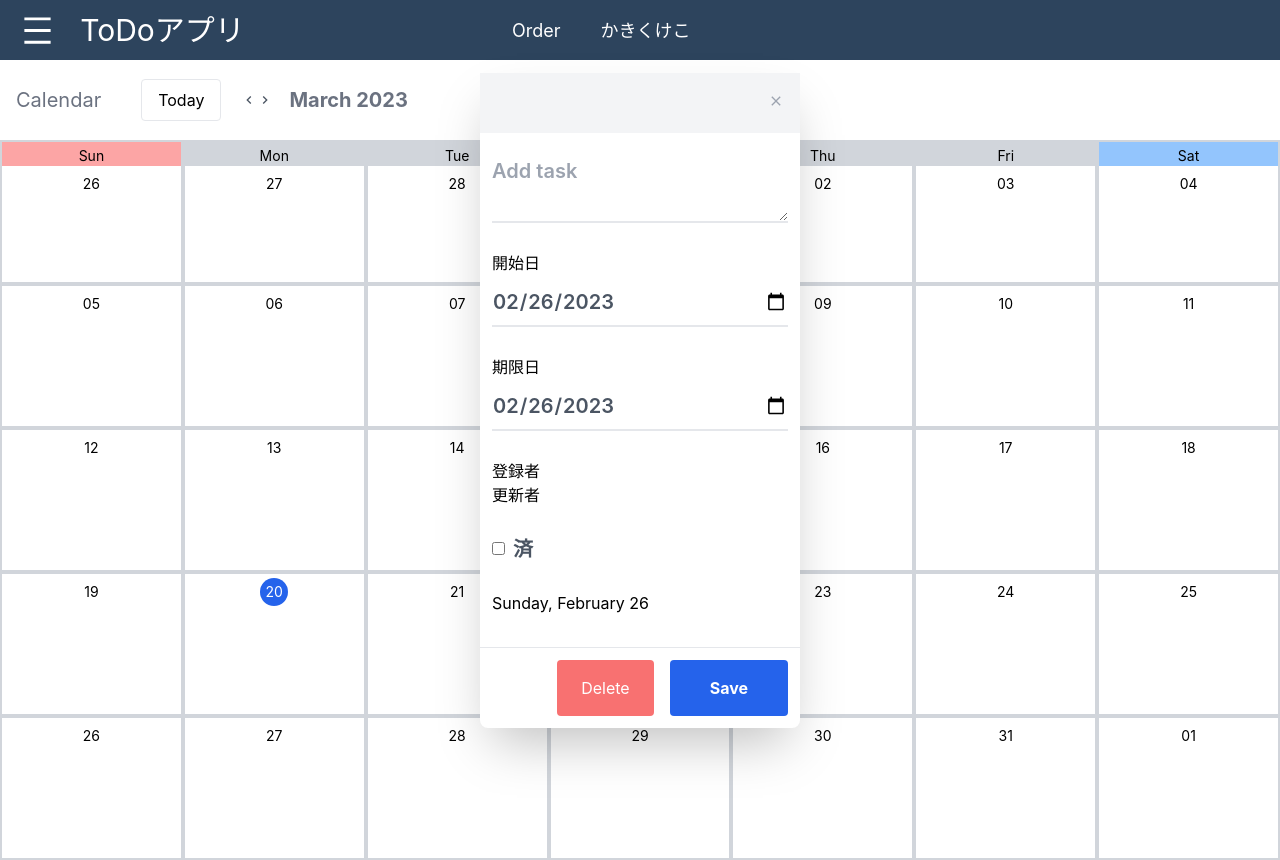
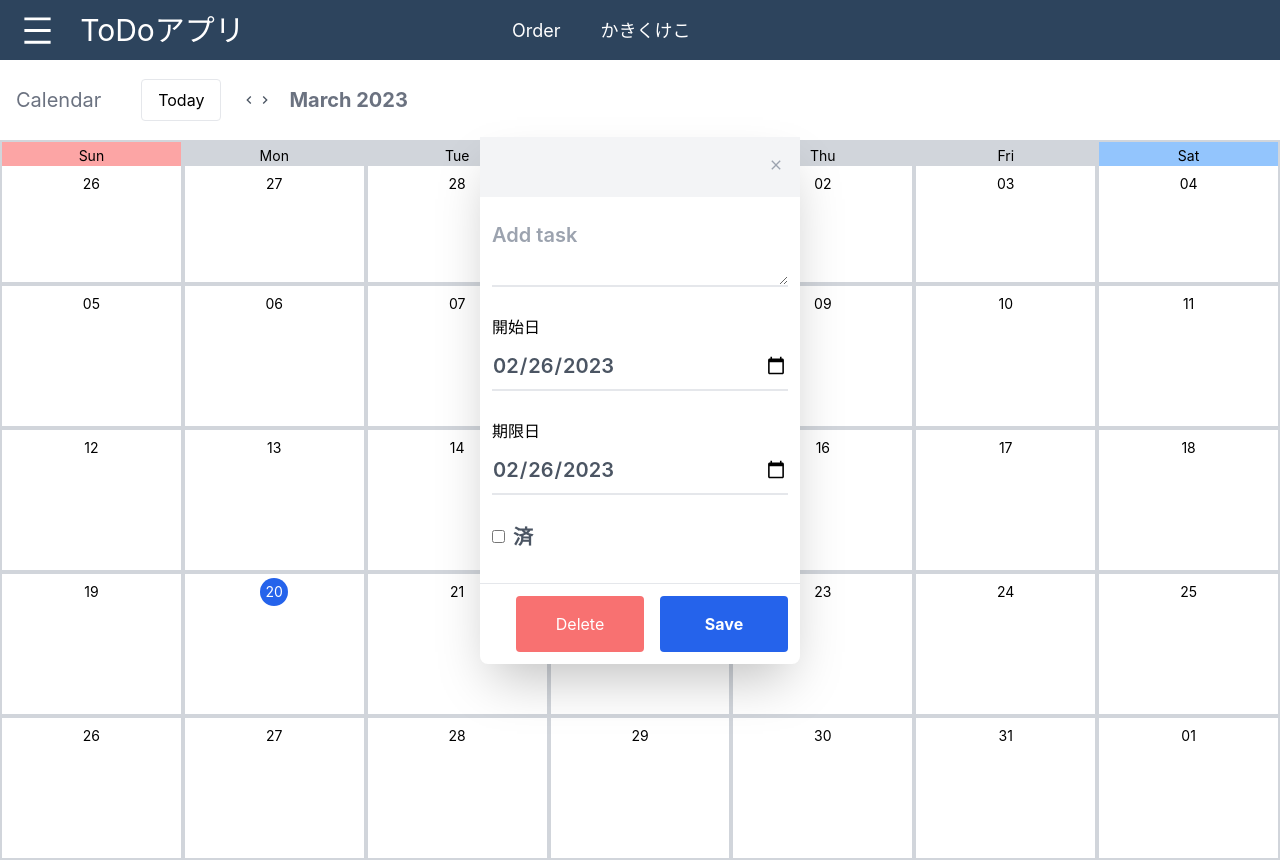
Before and after one commit to hackathon-secretary-app/secretary_app, a React (Create React App) app in the folder react-front/: page / in a window 1280 px wide. Both pictures are taken after a click on the element 91 px from the left and 242 px from the top of the page. Built offline with nearby package versions, Linux system fonts and the light colour scheme.

Commit message:
タスクの色を変更

```diff
--- a/react-front/src/components/Day.js
+++ b/react-front/src/components/Day.js
@@ -19,25 +19,42 @@ export const Day = (props) => {
   useEffect(() => {
     const events = savedEvents.filter(
       evt => {
-        const evtDay = dayjs(evt.day).format("DD-MM-YY");
         const evtStartDate = dayjs(evt.start_date).format("DD-MM-YY");
         const evtDeadlineDate = dayjs(evt.deadline_date).format("DD-MM-YY");
         const dayFormatted = day.format("DD-MM-YY");
-        return evtDay === dayFormatted || evtStartDate === dayFormatted || evtDeadlineDate === dayFormatted;
+        return evtStartDate === dayFormatted || evtDeadlineDate === dayFormatted;
       }
     );
     setDayEvents(events);
   }, [savedEvents, day]);
 
+  // start_date, deadline_dateに応じてクラスを返す関数
+  const getEventClass = (evt) => {
+    const evtStartDate = dayjs(evt.start_date).format("DD-MM-YY");
+    const evtDeadlineDate = dayjs(evt.deadline_date).format("DD-MM-YY");
+    const dayFormatted = day.format("DD-MM-YY");
+    if (evtDeadlineDate === dayFormatted) {
+      return "bg-red-200";
+    } else if (evtStartDate === dayFormatted) {
+      return "bg-blue-200";
+    } else {
+      return "";
+    }
+  };
+
   return (
     <div className="border-2 border-gray-300 flex flex-col">
-        <div className={`flex flex-col items-center ${day.day() === 6 ? 'bg-blue-300' : day.day() === 0 ? 'bg-red-300' : 'bg-gray-300'}`}>
+      <div
+        className={`flex flex-col items-center ${
+          day.day() === 6 ? "bg-blue-300" : day.day() === 0 ? "bg-red-300" : "bg-gray-300"
+        }`}
+      >
         {/* 1行目に曜日を表示 */}
         {rowIdx === 0 && <p className="text-sm mt-1">{day.format("ddd")}</p>}
       </div>
 
       <div className="flex flex-col items-center">
-            <p className={`text-sm p-1 my-1 text-center" ${getCurrentDayClass()}`}>
+        <p className={`text-sm p-1 my-1 text-center ${getCurrentDayClass()}`}>
           {day.format("DD")}
         </p>
       </div>
@@ -52,7 +69,9 @@ export const Day = (props) => {
           <div
             key={idx}
             onClick={() => setSelectedEvent(evt)}
-                    className={`bg-neutral-200 p-1 mr-3 text-gray-600 text-sm rounded mb-1 truncate`}
+            className={`p-1 mr-3 text-gray-600 text-sm rounded mb-1 truncate ${getEventClass(
+              evt
+            )}`}
           >
             <div className="flex justify-between">
               <div className="w-5/6">
--- a/react-front/src/components/EventModal.js
+++ b/react-front/src/components/EventModal.js
@@ -41,7 +41,7 @@ export const EventModal = () => {
   };
 
   return (
-    <div className="h-screen w-full fixed left-0 top-0 flex justify-center items-center text-left">
+    <div className="h-screen w-full fixed left-0 top-0 flex justify-center items-center text-left max-h-screen overflow-y-scroll">
         <form
             ref={formRef}
             className="bg-white rounded-lg shadow-2xl w-1/4"
@@ -95,13 +95,6 @@ export const EventModal = () => {
                 />
                 </div>
 
-                <div>
-                    <p>登録者   {}</p>
-                    <p>更新者   {}</p>
-                </div>
-
-
-
                 <p className="flex items-center">
                     <input
                         type="checkbox"
@@ -112,17 +105,14 @@ export const EventModal = () => {
                     />
                     <span className="text-gray-600 text-xl font-semibold">済</span>
                 </p>
-
-
-
-                <p>{daySelected.format("dddd, MMMM DD")}</p>
             </div>
         </div>
-        <footer className="flex justify-end border-t p-3 mt-5">
+        <footer className="flex justify-end border-t p-3 mt-5 flex-wrap">
             <button
                 type="button"
                 className="bg-red-400 hover:bg-red-600 px-6 py-2 rounded text-white"
                 onClick={handleDelete}
+                style={{ minWidth: "8rem" }}
             >
                 Delete
             </button>
@@ -130,6 +120,7 @@ export const EventModal = () => {
             <button
                 type="submit"
                 className="bg-blue-600 hover:bg-blue-800 px-10 py-4 rounded text-white font-bold"
+                style={{ minWidth: "8rem" }}
             >
                 Save
             </button>
```
Lines whose indentation alone changed are shown as unchanged.
